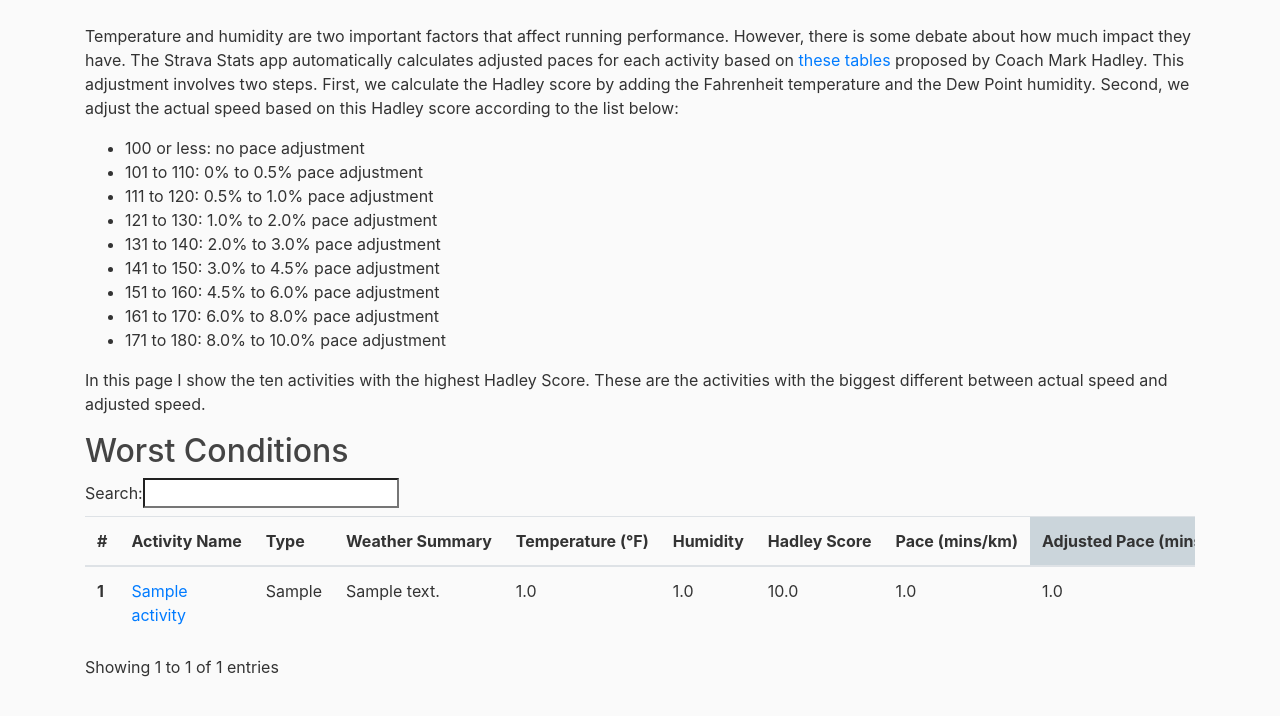
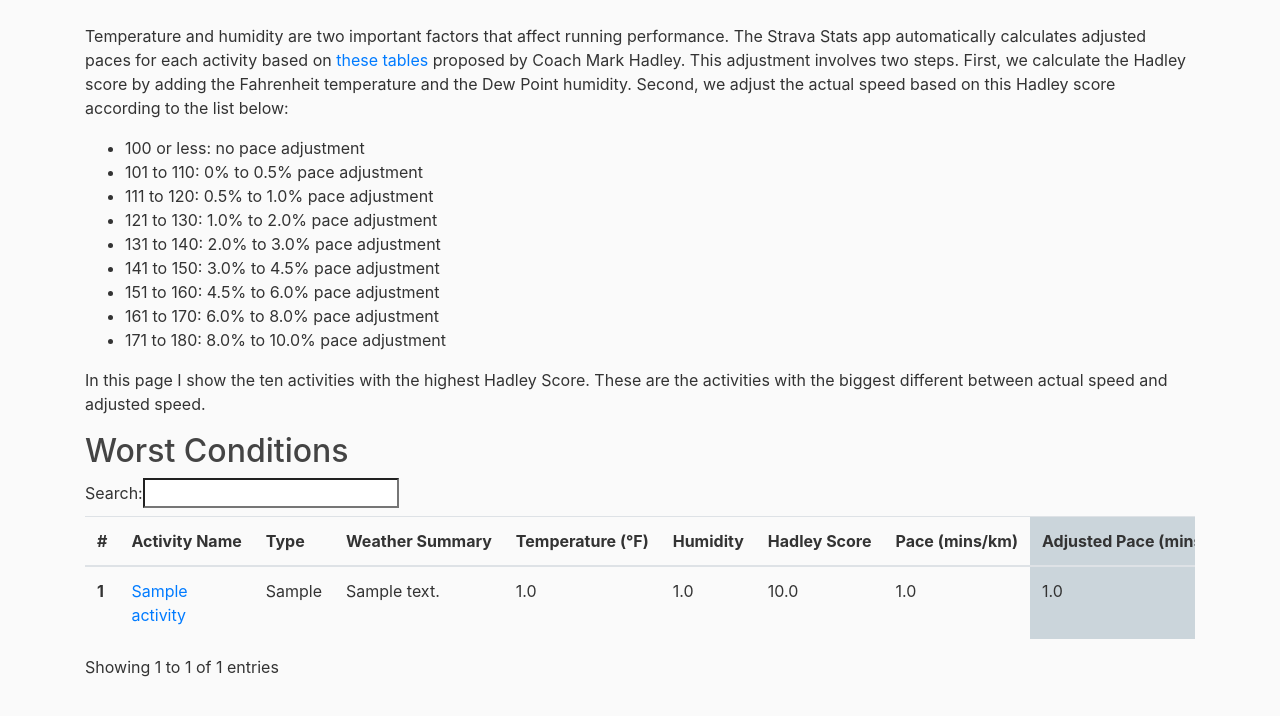
Before and after one commit to reidy-p/strava-stats, a Flask app: page /adjustedpaces in a window 1280 px wide. Shown: the part 56-772 px from the top of the page. Run offline with Flask 2, Linux system fonts and the light colour scheme; tables that the repository leaves empty hold one stand-in row (values such as "Sample post"); parts of the project's set-up code (start-up, migrations or seed data) failed here and were passed over; some libraries are stand-ins or nearby versions.

Commit message:
Formatting and update README

```diff
--- a/stravastats/templates/adjusted_paces.html
+++ b/stravastats/templates/adjusted_paces.html
@@ -1,7 +1,7 @@
 {% extends "base.html" %}
 {% block content %}
 <p>
-Temperature and humidity are two important factors that affect running performance. However, there is some debate about how much impact they have. The Strava Stats app automatically calculates adjusted paces for each activity based on <a href="http://maximumperformancerunning.blogspot.com/2013/07/temperature-dew-point.html">these tables</a> proposed by Coach Mark Hadley. This adjustment involves two steps. First, we calculate the Hadley score by adding the Fahrenheit temperature and the Dew Point humidity. Second, we adjust the actual speed based on this Hadley score according to the list below:
+Temperature and humidity are two important factors that affect running performance. The Strava Stats app automatically calculates adjusted paces for each activity based on <a href="http://maximumperformancerunning.blogspot.com/2013/07/temperature-dew-point.html">these tables</a> proposed by Coach Mark Hadley. This adjustment involves two steps. First, we calculate the Hadley score by adding the Fahrenheit temperature and the Dew Point humidity. Second, we adjust the actual speed based on this Hadley score according to the list below:
 <ul>
 <li>100 or less: no pace adjustment</li>
 <li>101 to 110: 0% to 0.5% pace adjustment</li>
@@ -42,7 +42,7 @@ In this page I show the ten activities with the highest Hadley Score. These are
         <td> {{ post.humidity }} </td>
         <td> {{ post.hadley_score | round(2, 'common') }} </td>
         <td> {{ post.minutes_per_km | round(2, 'common') }} </td>
-        <td> {{ post.minutes_per_km_adjusted | round(2, 'common') }} </td>
+        <td style="background-color:#cbd5db"> {{ post.minutes_per_km_adjusted | round(2, 'common') }} </td>
     </tr>
     {% endfor %}
   </tbody>
--- a/stravastats/templates/anomalies.html
+++ b/stravastats/templates/anomalies.html
@@ -1,5 +1,6 @@
 {% extends "base.html" %}
 {% block content %}
+<p>
 In this page we show activities that are detected as anomalous by the <a href="https://scikit-learn.org/stable/modules/generated/sklearn.neighbors.LocalOutlierFactor.html">Local Outlier Factor</a> algorithm. The features used for this unsupervised learning algorithm are:
 <ul>
     <li>Distance (metres)</li>
@@ -11,6 +12,7 @@ In this page we show activities that are detected as anomalous by the <a href="h
     <li>Humidity</li>
 </ul>
 You can use the sort feature on the table below to find activities that are very short, for example.
+</p>
 
 <h2>Anomalous Activities</h2>
 <table id="example" class="table table-responsive">
```
Also changed, not shown: README.md, 4 other files.
